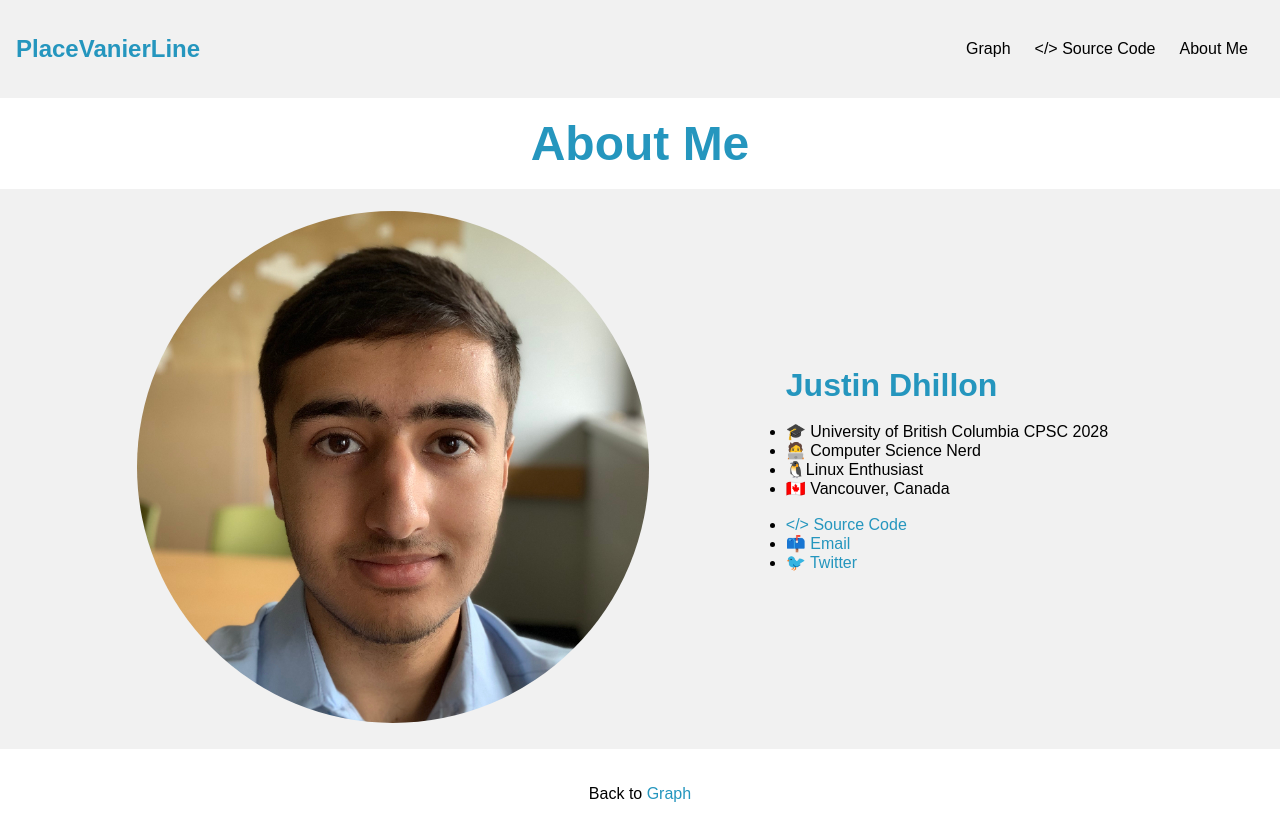
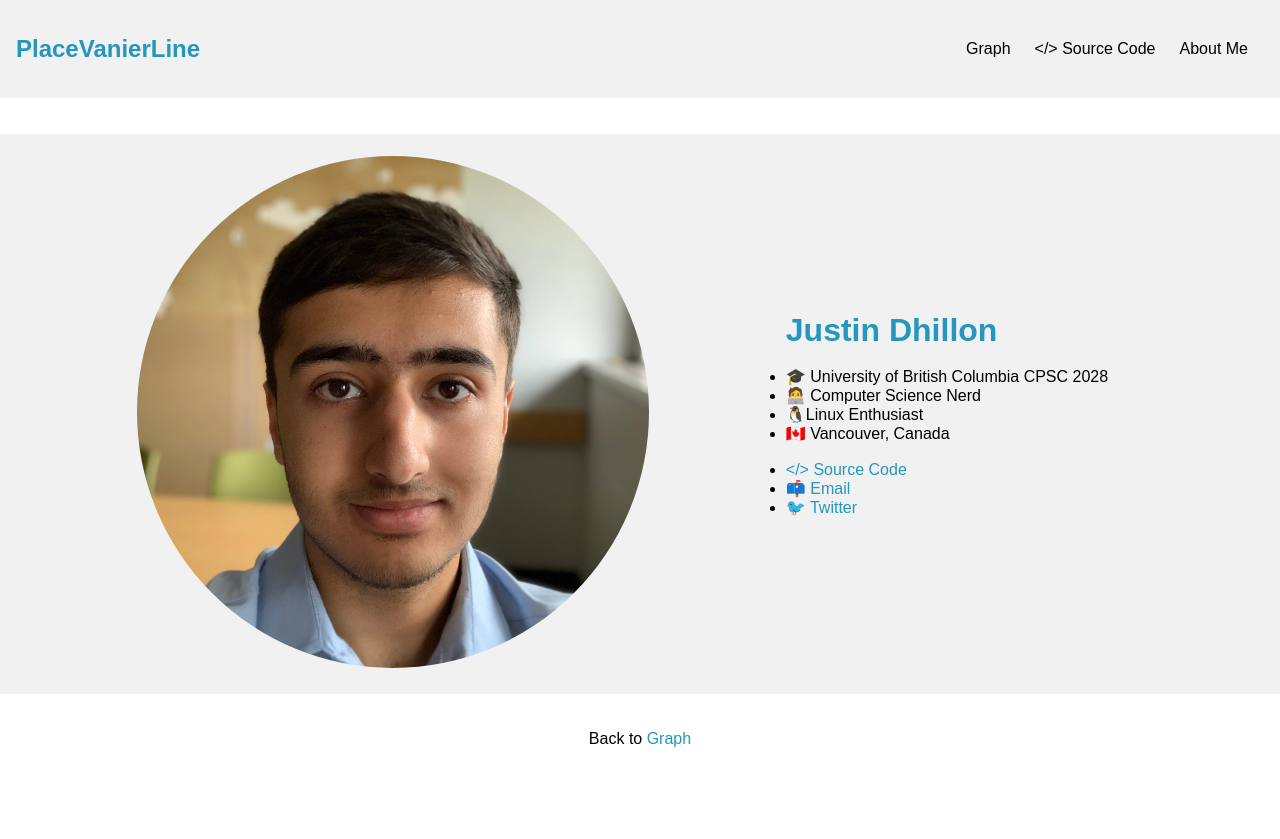
Before and after one commit to justindhillon/place-vanier-line, a Next.js app: page /about-me in a window 1280 px wide. After the commit the page ends 800 px from the top, so only its background shows below. Built offline with nearby package versions, Linux system fonts and the light colour scheme.

Commit message:
modified:   components/about-me.js

```diff
--- a/components/about-me.js
+++ b/components/about-me.js
@@ -5,7 +5,6 @@ export default function AboutMe() {
     return (
         <div>
             <br />
-            <h1 style={{fontSize: "3em", textAlign: 'center', color: "#2596be"}}>About Me</h1>
             <br />
             <table style={{background:"#f1f1f1"}} class="about-me">
                 <br />
```
